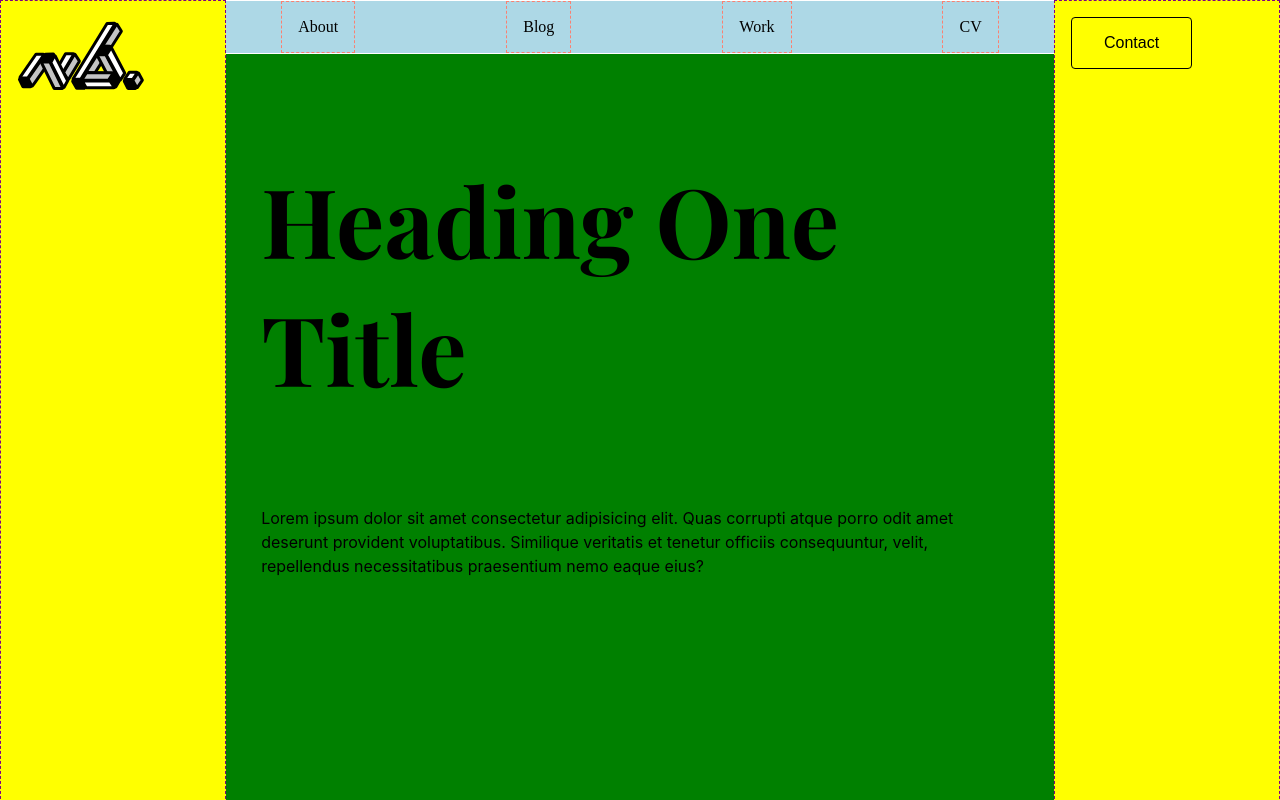
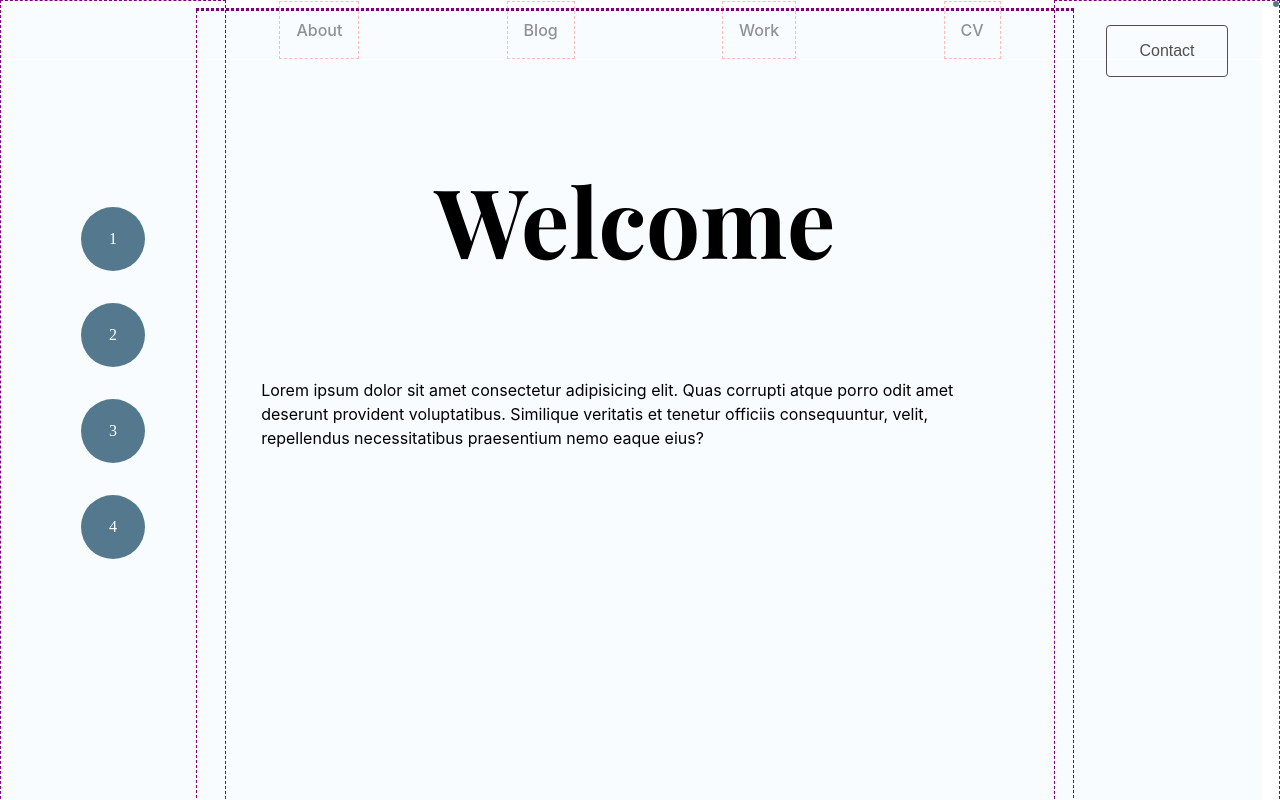
Before and after one commit to niccybee/nb-com-au, a Nuxt app: page / in a window 1280 px wide. Shown: the top 800 px of the page. Built offline with nearby package versions, Linux system fonts and the light colour scheme.

Commit message:
new stuff

```diff
--- a/components/Logo.vue
+++ b/components/Logo.vue
@@ -1,5 +1,6 @@
 <template>
-  <svg width="130" height="77" viewBox="0 0 130 77" fill="none" xmlns="http://www.w3.org/2000/svg">
+  <nuxt-link to="/">
+    <svg class="logo"  width="130" height="77" viewBox="0 0 130 77" fill="none" xmlns="http://www.w3.org/2000/svg">
     <path
       d="M99.3415 7.54783C99.5384 7.23837 99.9904 7.23912 100.186 7.54924L104.263 14.0056C104.366 14.1692 104.366 14.3777 104.262 14.5409L69.1508 69.7378C68.954 70.0472 68.502 70.0465 68.3062 69.7364L64.2294 63.28C64.1261 63.1164 64.1264 62.908 64.2303 62.7447L99.3415 7.54783Z"
       fill="#C4C4C4"
@@ -127,11 +128,17 @@
       stroke-width="3"
     />
   </svg>
+  </nuxt-link>
 </template>
 <style>
-.NuxtLogo {
+.logo {
   animation: 1s appear;
-  margin: auto;
+  transition: transform 0.2s ease-out;
+  cursor: pointer;
+}
+.logo:hover {
+  transform: scale(1.1);
+  transition: transform 0.2s ease-in;
 }
 
 @keyframes appear {
--- /dev/null
+++ b/components/add-ins/CtaButton.vue
@@ -0,0 +1,52 @@
+<template>
+  <div class="button-container">
+      <div class="button-highlight"></div>
+      <button class="primary-button">Contact</button>
+  </div>
+</template>
+
+<script>
+export default {
+
+}
+</script>
+
+<style>
+.button-container {
+    margin-top: 0.5rem;
+}
+.primary-button {
+  border: solid 1px var(--text-dark-2);
+
+  padding-top: 1rem;
+  padding-bottom: 1rem;
+  padding-left: 2rem;
+  padding-right: 2rem;
+  border-radius: 4px;
+  font-size: 1rem;
+  background: none;
+  cursor: pointer;
+  color: var(--text-dark-2);
+}
+.primary-button:hover {
+  color: white;
+  transition: all 0.3s ease-in-out;
+  border: solid white 1px;
+}
+.button-highlight {
+    background-color: var(--highlight-900);
+    position: absolute;
+    top: 0;
+    right: 0;
+    width: 6px;
+    height: 6px;
+    border-radius: 100%;
+    transition: all 0.3s ease-in-out;
+    z-index: -100;
+}
+.button-container:hover .button-highlight {
+    transform: scale(100);
+    transition: all 0.3s ease-in-out
+}
+
+</style>
--- /dev/null
+++ b/components/add-ins/SocialButtons.vue
@@ -0,0 +1,43 @@
+<template>
+  <section class="social-buttons">
+      <a  class="social-button" href="#"><span>1</span></a>
+      <a  class="social-button" href="#"><span>2</span></a>
+      <a  class="social-button" href="#"><span>3</span></a>
+      <a  class="social-button" href="#"><span>4</span></a>
+  </section>
+</template>
+
+<script>
+export default {
+
+}
+</script>
+
+<style>
+.social-buttons {
+    display: flex;
+    flex-direction: column;
+    margin-top: 40%;
+}
+
+.social-button {
+    background: var(--highlight-900);
+    color: var(--text-light);
+    text-decoration: none;
+    width: 2rem;
+    height: 2rem;
+    padding: 1rem;
+    border-radius:100%;
+    margin-top: 2rem;
+    display: flex;
+    align-items: center;
+    justify-content: center;
+    transition: all 0.2s ease-out;
+}
+.social-button:hover {
+    background-color: var(--highlight-100);
+    color: var(--highlight-900);
+    transition: all 0.2s ease-in;
+}
+
+</style>
--- a/components/structure/aside/leftAside.vue
+++ b/components/structure/aside/leftAside.vue
@@ -1,14 +1,17 @@
 <template>
   <aside class="left-aside">
     <Logo />
+    <social-buttons/>
   </aside>
 </template>
 
 <script>
 import Logo from "@/components/Logo.vue";
+import SocialButtons from '@/components/add-ins/SocialButtons.vue';
 export default {
   components: {
-    Logo
+    Logo,
+    SocialButtons
   }
 };
 </script>
@@ -17,4 +20,11 @@ export default {
 aside {
   padding: 1rem;
 }
+.left-aside {
+  display: flex;
+  flex-direction: column;
+  align-items: center;
+  justify-content: flex-start;
+
+}
 </style>
--- a/components/structure/aside/rightAside.vue
+++ b/components/structure/aside/rightAside.vue
@@ -1,30 +1,25 @@
 <template>
   <aside class="right-aside">
-    <button class="primary-button">Contact</button>
+    <cta-button/>
   </aside>
 </template>
 
 <script>
-export default {};
+import CtaButton from '@/components/add-ins/CtaButton'
+
+export default {
+  components: {
+    CtaButton
+  }
+};
 </script>
 
 <style>
-.primary-button {
-  border: solid 1px black;
-  padding-top: 1rem;
-  padding-bottom: 1rem;
-  padding-left: 2rem;
-  padding-right: 2rem;
-  border-radius: 4px;
-  font-size: 1rem;
-  background: none;
-  cursor: pointer;
-  color: black;
-}
-.primary-button:hover {
-  background: black;
-  color: white;
-  transition: background 0.5s ease-in;
-  transition: color 0.2s ease-in;
+.right-aside {
+  display:flex;
+  align-items: center;
+  justify-content: flex-start;
+  flex-direction: column;
+
 }
 </style>
--- a/components/structure/header/headDesk.vue
+++ b/components/structure/header/headDesk.vue
@@ -1,10 +1,10 @@
 <template>
   <nav class="top-navigation">
     <div class="top-navigation-sub">
-      <div class="menu-item">About</div>
-      <div class="menu-item">Blog</div>
-      <div class="menu-item">Work</div>
-      <div class="menu-item">CV</div>
+      <nuxt-link to="/" class="menu-item">About</nuxt-link>
+      <nuxt-link to="/" class="menu-item">Blog</nuxt-link>
+      <nuxt-link to="/" class="menu-item">Work</nuxt-link>
+      <nuxt-link to="/" class="menu-item">CV</nuxt-link>
     </div>
     <div class="menu-navigation"></div>
   </nav>
@@ -40,14 +40,25 @@ export default {};
     padding-left: 16%;
     padding-right: 16%;
   }
+  .top-navigation-sub a {
+    color: var(--text-dark);
+    opacity: 0.5;
+    transition: all 0.2s ease-out;
+    font-weight: 500;
+  }
+  .top-navigation-sub:hover a {
+    opacity: 1;
+    transition: all 0.2s ease-in;
+  }
   .menu-item {
     padding: 1rem;
     text-decoration: none;
     cursor: pointer;
+    transition: text-decoration 0.5s ease-in;
   }
   .menu-item:hover {
     text-decoration: underline;
-    transition: text-decoration 0.5s ease-in;
+
   }
 }
 /* - - mobile */
--- a/components/structure/main/Hero.vue
+++ b/components/structure/main/Hero.vue
@@ -1,6 +1,6 @@
 <template>
   <section class="hero">
-    <h1>Heading One Title</h1>
+    <h1>Welcome</h1>
     <p>Lorem ipsum dolor sit amet consectetur adipisicing elit. Quas corrupti atque porro odit amet deserunt provident voluptatibus. Similique veritatis et tenetur officiis consequuntur, velit, repellendus necessitatibus praesentium nemo eaque eius?</p>
   </section>
 </template>
@@ -15,5 +15,6 @@ export default {};
   display: flex;
   flex-direction: column;
   padding: 4rem;
+  align-items: center;
 }
 </style>
--- a/layouts/default.vue
+++ b/layouts/default.vue
@@ -30,6 +30,18 @@ export default {
 
 <style>
 @import url("https://fonts.googleapis.com/css?family=Playfair+Display:700&display=swap");
+/* CSS Variables */
+:root {
+  --background-color: #F8FCFE;
+  --highlight-100: #E0ECF3;
+  --highlight-900: #54798E;
+  --text-dark: #282727;
+  --text-dark-2: #504E4E;
+  --text-light: #FFFFFF;
+
+}
+
+
 /* debugging */
 header,
 aside,
@@ -39,28 +51,28 @@ footer {
 }
 .desktop-header {
   z-index: 1;
-  background: lightblue;
+  /* background: lightblue; */
 }
 /* - grid areas labelling */
 header {
   grid-area: header;
-  background-color: blue;
+  /* background-color: blue; */
 }
 footer {
   grid-area: footer;
-  background-color: red;
+  /* background-color: red; */
 }
 main {
   grid-area: main;
-  background-color: green;
+  /* background-color: green; */
 }
 .left-aside {
   grid-area: left-aside;
-  background-color: yellow;
+  /* background-color: yellow;  */
 }
 .right-aside {
   grid-area: right-aside;
-  background-color: yellow;
+  /* background-color: yellow; */
 }
 
 /* styling -> */
@@ -74,8 +86,9 @@ h2,
 h3,
 h4,
 h5,
-p {
-  font-family: -apple-system, BlinkMacSystemFont, "Segoe UI", Roboto, Oxygen,
+p,
+nav {
+  font-family: 'Avenir Next',-apple-system, BlinkMacSystemFont, "Segoe UI", Roboto, Oxygen,
     Ubuntu, Cantarell, "Open Sans", "Helvetica Neue", sans-serif;
   line-height: 1.5rem;
 }
@@ -89,7 +102,7 @@ p {
   .wrap-all {
     display: grid;
     width: 98vw;
-
+    background-color: var(--background-color);
     grid-template-columns: 15% 35% 35% 15%;
     grid-template-rows: auto;
     grid-template-areas:
--- a/nuxt.config.js
+++ b/nuxt.config.js
@@ -18,7 +18,7 @@ export default {
   /*
   ** Customize the progress-bar color
   */
-  loading: { color: '#fff' },
+  loading: { color: '#54798E' },
   /*
   ** Global CSS
   */
```
Also changed, not shown: static/admin/index.html (added, +14 -0 lines).
